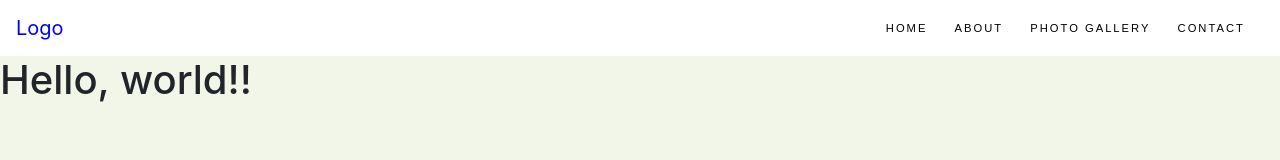
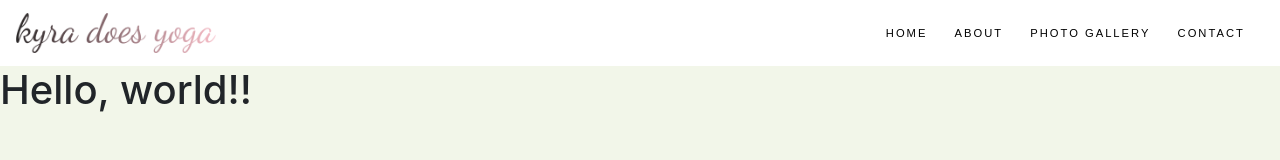
Before and after one commit to kks820/kks820.github.io, a plain HTML site: page index.html in a window 1280 px wide. Drawn offline with nearby package versions, Linux system fonts and the light colour scheme.

Commit message:
Radd image"

```diff
--- a/index.html
+++ b/index.html
@@ -11,7 +11,7 @@
 
 
     <nav class="navbar navbar-expand-md">
-      <a class="navbar-brand" href="#">Logo</a>
+      <a class="navbar-brand" href="#"><img src='resources/text_logo.png' height="40" width="200"/></a>
       <button class="navbar-toggler navbar-light" type="button" data-toggle="collapse" data-target="#main-navigation">
         <span class="navbar-toggler-icon"></span>
       </button>
```
